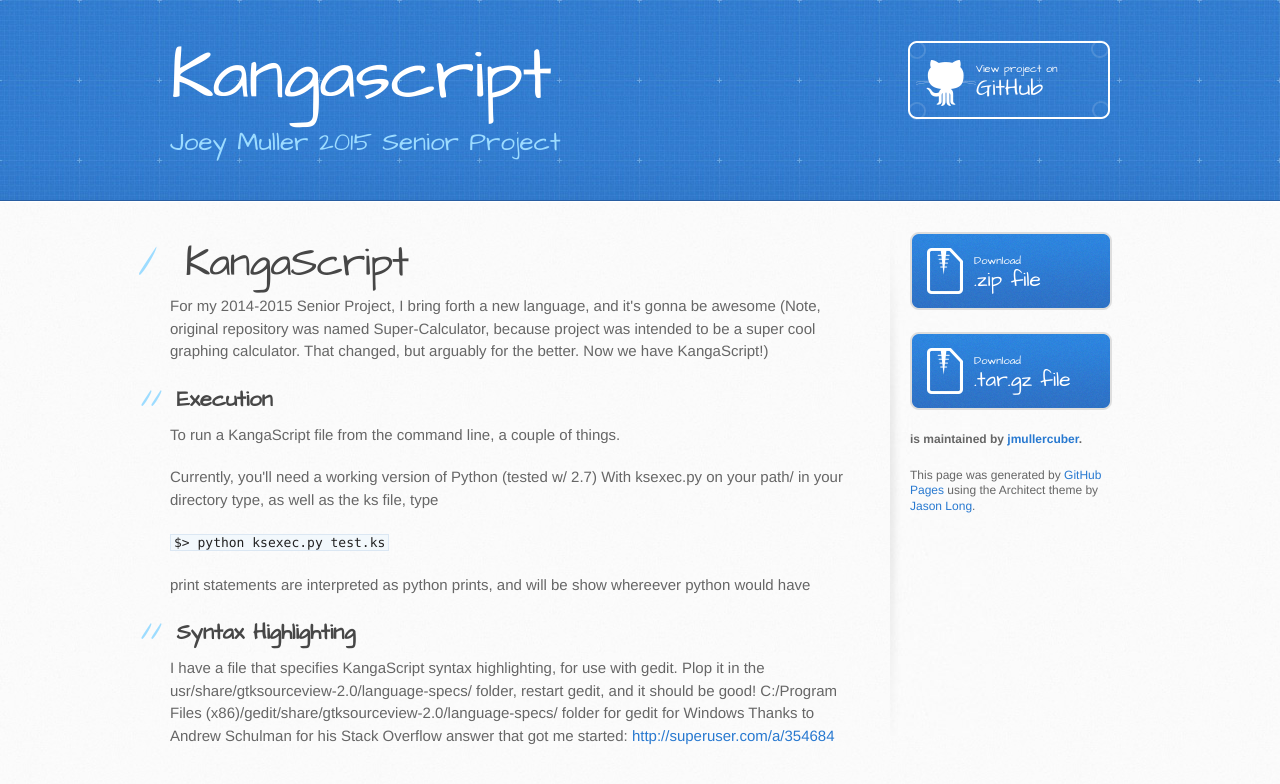
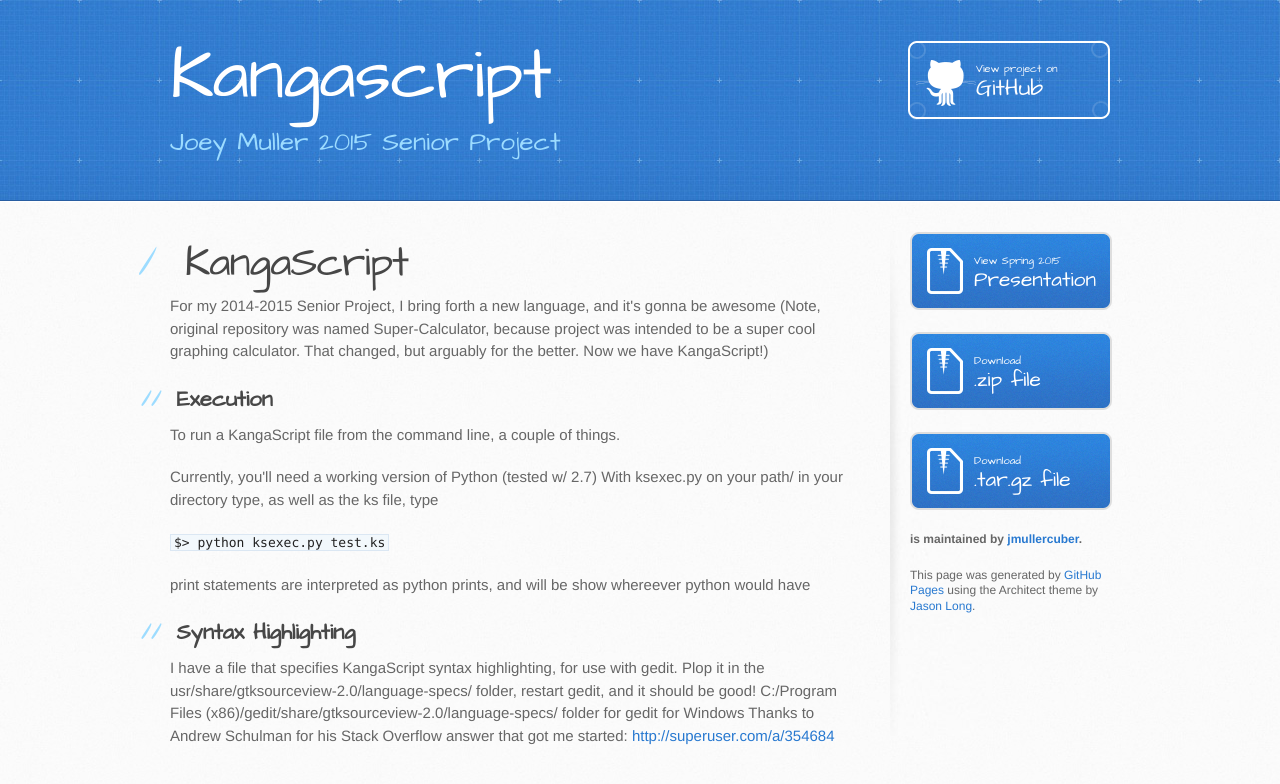
Before and after one commit to jmullercuber/KangaScript, a plain HTML site: page index.html in a window 1280 px wide. Drawn offline with Linux system fonts and the light colour scheme.

Commit message:
Link to 2015 presentation on website

```diff
--- a/index.html
+++ b/index.html
@@ -56,6 +56,10 @@ Thanks to Andrew Schulman for his Stack Overflow answer that got me started: <a
         </section>
 
         <aside id="sidebar">
+          <a href="https://docs.google.com/presentation/d/1ALjOVW2l8hOQGLtyEZqQRN0IjmTYHXXXmJjjfZC4Oyc/pub?start=false&loop=false&delayms=3000" class="button">
+            <small>View Spring 2015</small>
+            Presentation
+          </a>
           <a href="https://github.com/jmullercuber/KangaScript/zipball/master" class="button">
             <small>Download</small>
             .zip file
```
